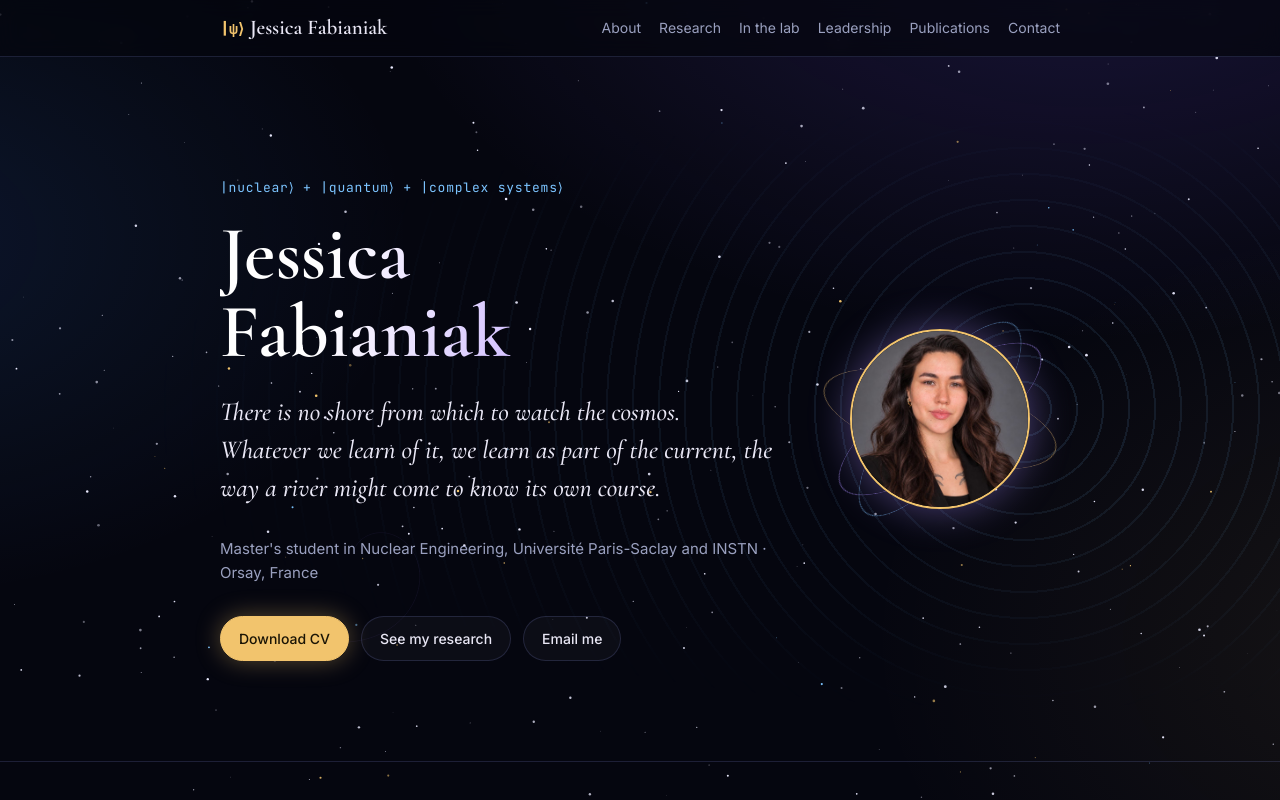
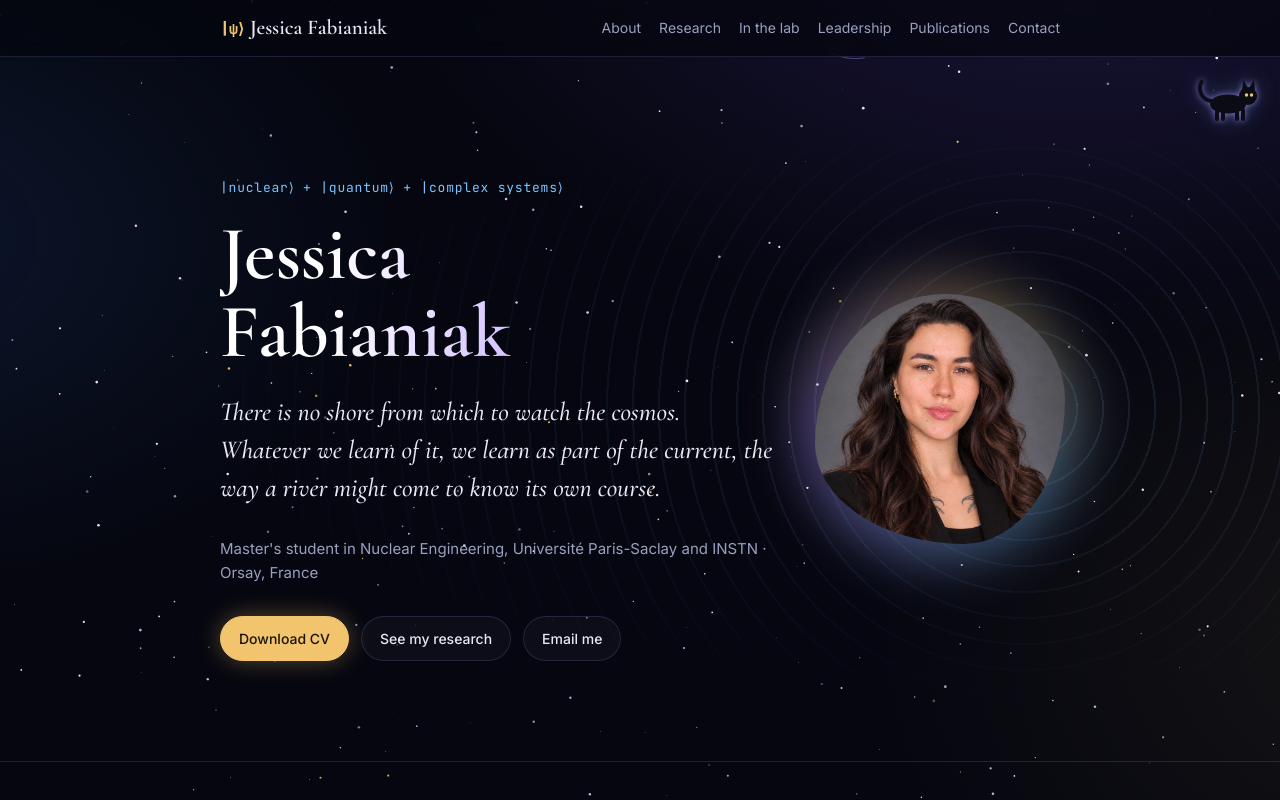
Before and after one commit to jessicafabianiak/jessicafabianiak.github.io, a plain HTML site: page index.html in a window 1280 px wide. Shown: the top 800 px of the page. Drawn offline with nearby package versions, Linux system fonts and the light colour scheme.

Commit message:
Add Schrödinger's cat that follows the pointer; replace atom with a shifting probability-cloud portrait
Co-Authored-By: Claude Opus 5.5 <noreply@anthropic.com>
Claude-Session: https://claude.ai/code/session_01B1huEBmCZ51Zk9oQgT1goE

```diff
--- a/index.html
+++ b/index.html
@@ -56,19 +56,20 @@ h1{font-family:"Cormorant Garamond",serif;font-weight:600;font-size:clamp(46px,8
 .btn.primary{background:var(--accent);border-color:var(--accent);color:#1a1405;box-shadow:0 0 24px rgba(242,196,109,.35)}
 .btn:hover{text-decoration:none;border-color:var(--accent-2);box-shadow:0 0 18px rgba(124,196,255,.25)}
 
-/* portrait inside an atom */
-.atom{position:relative;width:240px;height:240px;justify-self:center}
-.portrait{position:absolute;inset:30px;width:180px;height:180px;border-radius:50%;object-fit:cover;border:2px solid var(--accent);box-shadow:0 0 40px rgba(167,139,250,.45)}
-.orbit{position:absolute;inset:0;border:1px solid rgba(124,196,255,.45);border-radius:50%}
-.orbit.o1{transform:rotateX(70deg)}
-.orbit.o2{transform:rotate(60deg) rotateX(70deg);border-color:rgba(167,139,250,.5)}
-.orbit.o3{transform:rotate(-60deg) rotateX(70deg);border-color:rgba(242,196,109,.45)}
-.orbit::after{content:"";position:absolute;top:-4px;left:50%;width:8px;height:8px;margin-left:-4px;border-radius:50%;background:var(--accent-2);box-shadow:0 0 10px var(--accent-2)}
-.spin{position:absolute;inset:0;animation:spin 14s linear infinite}
-.spin.s2{animation-duration:19s;animation-direction:reverse}
-.spin.s3{animation-duration:24s}
-@keyframes spin{to{transform:rotate(360deg)}}
-@media (max-width:700px){.hero-grid{grid-template-columns:1fr}.atom{order:-1;width:190px;height:190px}.portrait{inset:25px;width:140px;height:140px}}
+/* portrait as a probability cloud: an edge that never quite settles */
+.cloud{position:relative;width:250px;height:250px;justify-self:center}
+.halo{position:absolute;inset:-18px;border-radius:50%;filter:blur(26px);opacity:.75;
+  background:conic-gradient(from 0deg, rgba(124,196,255,.55), rgba(167,139,250,.6), rgba(242,196,109,.45), rgba(124,196,255,.55));
+  animation:drift 18s linear infinite}
+.portrait{position:absolute;inset:0;width:100%;height:100%;object-fit:cover;
+  border-radius:58% 42% 47% 53% / 52% 46% 54% 48%;animation:morph 11s ease-in-out infinite}
+@keyframes morph{
+  0%,100%{border-radius:58% 42% 47% 53% / 52% 46% 54% 48%}
+  33%{border-radius:44% 56% 60% 40% / 48% 58% 42% 52%}
+  66%{border-radius:52% 48% 40% 60% / 60% 42% 58% 40%}}
+@keyframes drift{to{transform:rotate(360deg)}}
+@media (max-width:700px){.hero-grid{grid-template-columns:1fr}.cloud{order:-1;width:180px;height:180px}}
+@media (prefers-reduced-motion:reduce){.halo,.portrait{animation:none}}
 
 /* sections */
 section{padding:80px 0;border-bottom:1px solid var(--line);position:relative}
@@ -128,10 +129,54 @@ figcaption{font-size:13px;color:var(--muted);margin-top:8px}
   background:repeating-linear-gradient(90deg, rgba(124,196,255,.0) 0 6px, rgba(124,196,255,.8) 6px 8px, rgba(124,196,255,0) 8px 14px);
   -webkit-mask-image:radial-gradient(ellipse at center,#000 0%,transparent 70%);mask-image:radial-gradient(ellipse at center,#000 0%,transparent 70%)}
 @media (prefers-reduced-motion:reduce){.spin{animation:none}}
+
+/* Schrödinger's cat */
+#cat{position:fixed;left:0;top:0;width:72px;height:52px;z-index:50;pointer-events:none;will-change:transform}
+#cat .flip{width:100%;height:100%;transition:transform .15s}
+#cat.left .flip{transform:scaleX(-1)}
+#cat svg{width:100%;height:100%;overflow:visible;filter:drop-shadow(0 0 3px rgba(167,139,250,.75)) drop-shadow(0 0 10px rgba(124,196,255,.25))}
+#cat .leg{transform-box:fill-box;transform-origin:50% 0}
+#cat.run .leg.a{animation:legA .32s ease-in-out infinite}
+#cat.run .leg.b{animation:legB .32s ease-in-out infinite}
+@keyframes legA{0%,100%{transform:rotate(28deg)}50%{transform:rotate(-28deg)}}
+@keyframes legB{0%,100%{transform:rotate(-28deg)}50%{transform:rotate(28deg)}}
+#cat .tail{transform-box:fill-box;transform-origin:100% 100%;animation:tail 2.4s ease-in-out infinite}
+#cat.run .tail{animation-duration:.6s}
+@keyframes tail{0%,100%{transform:rotate(-6deg)}50%{transform:rotate(10deg)}}
+#cat .ghost{opacity:0;transition:opacity 1.2s, transform 1.2s}
+#cat.super .ghost{opacity:.35;transform:translate(9px,-3px)}
+#cat .eye{transition:opacity .2s}
+#cat.super .eye{animation:blink 3.5s infinite}
+@keyframes blink{0%,92%,100%{opacity:1}95%{opacity:0}}
+#cat-tip{position:fixed;z-index:51;pointer-events:none;font:12px "JetBrains Mono",monospace;color:var(--accent);opacity:0;transition:opacity .6s;white-space:nowrap}
+#cat-tip.on{opacity:.9}
+@media (prefers-reduced-motion:reduce){#cat,#cat-tip{display:none}}
 </style>
 </head>
 <body>
 <canvas id="cosmos" aria-hidden="true"></canvas>
+
+<div id="cat" aria-hidden="true"><div class="flip">
+<svg viewBox="0 0 72 52">
+  <g class="ghost">
+    <ellipse cx="34" cy="28" rx="18" ry="10" fill="#0b0b14"/>
+    <circle cx="54" cy="20" r="9" fill="#0b0b14"/>
+  </g>
+  <g class="solid">
+    <path class="tail" d="M17 26 C8 24, 4 14, 9 6" stroke="#0b0b14" stroke-width="4" fill="none" stroke-linecap="round"/>
+    <rect class="leg a" x="21" y="33" width="4" height="13" rx="2" fill="#0b0b14"/>
+    <rect class="leg b" x="27" y="33" width="4" height="13" rx="2" fill="#0b0b14"/>
+    <rect class="leg b" x="41" y="33" width="4" height="13" rx="2" fill="#0b0b14"/>
+    <rect class="leg a" x="47" y="33" width="4" height="13" rx="2" fill="#0b0b14"/>
+    <ellipse cx="34" cy="29" rx="18" ry="9.5" fill="#0b0b14"/>
+    <circle cx="54" cy="21" r="9" fill="#0b0b14"/>
+    <path d="M48 15 L49.5 5 L54 13 Z" fill="#0b0b14"/>
+    <path d="M55 13 L60 5 L61 15 Z" fill="#0b0b14"/>
+    <circle class="eye" cx="57.5" cy="20" r="1.7" fill="#f2c46d"/>
+    <circle class="eye" cx="52.5" cy="20" r="1.7" fill="#f2c46d"/>
+  </g>
+</svg></div></div>
+<div id="cat-tip">|alive⟩ + |asleep⟩</div>
 
 <nav>
   <div class="wrap">
@@ -161,10 +206,8 @@ figcaption{font-size:13px;color:var(--muted);margin-top:8px}
       <a class="btn" href="mailto:Jessicafabianiak@gmail.com">Email me</a>
     </div>
    </div>
-   <div class="atom" aria-hidden="false">
-     <div class="spin"><div class="orbit o1"></div></div>
-     <div class="spin s2"><div class="orbit o2"></div></div>
-     <div class="spin s3"><div class="orbit o3"></div></div>
+   <div class="cloud">
+     <div class="halo"></div>
      <img class="portrait" src="images/headshot.jpg" alt="Portrait of Jessica Fabianiak">
    </div>
   </div>
@@ -383,5 +426,29 @@ figcaption{font-size:13px;color:var(--muted);margin-top:8px}
   still?frame(0):requestAnimationFrame(frame);
 })();
 </script>
+
+<script>
+(function(){
+  if(window.matchMedia&&matchMedia('(prefers-reduced-motion: reduce)').matches)return;
+  var cat=document.getElementById('cat'),tip=document.getElementById('cat-tip');
+  var fine=window.matchMedia&&matchMedia('(hover:hover) and (pointer:fine)').matches;
+  var W=72,H=52,x=innerWidth-110,y=innerHeight-90,tx=x,ty=y,idle=0,last=performance.now();
+  function scrollTarget(){var max=document.documentElement.scrollHeight-innerHeight||1,f=scrollY/max;
+    tx=innerWidth-W-14; ty=70+f*(innerHeight-H-90);}
+  if(fine){addEventListener('mousemove',function(e){tx=e.clientX-W/2;ty=e.clientY-H+6;idle=0;});}
+  else{addEventListener('scroll',scrollTarget,{passive:true});scrollTarget();x=tx;y=ty;}
+  addEventListener('resize',function(){if(!fine)scrollTarget();});
+  function step(t){
+    var dt=Math.min(50,t-last);last=t;
+    var dx=tx-x,dy=ty-y,d=Math.hypot(dx,dy),sp=0.32*dt;
+    if(d>6){var m=Math.min(sp,d*0.12+0.4);x+=dx/d*m;y+=dy/d*m;cat.classList.add('run');cat.classList.remove('super');tip.classList.remove('on');idle=0;
+      if(Math.abs(dx)>2)cat.classList.toggle('left',dx<0);}
+    else{cat.classList.remove('run');idle+=dt;
+      if(idle>2500){cat.classList.add('super');tip.style.left=(x+W/2-60)+'px';tip.style.top=(y-18)+'px';tip.classList.add('on');}}
+    cat.style.transform='translate('+x.toFixed(1)+'px,'+y.toFixed(1)+'px)';
+    requestAnimationFrame(step);}
+  requestAnimationFrame(step);
+})();
+</script>
 </body>
 </html>
```
